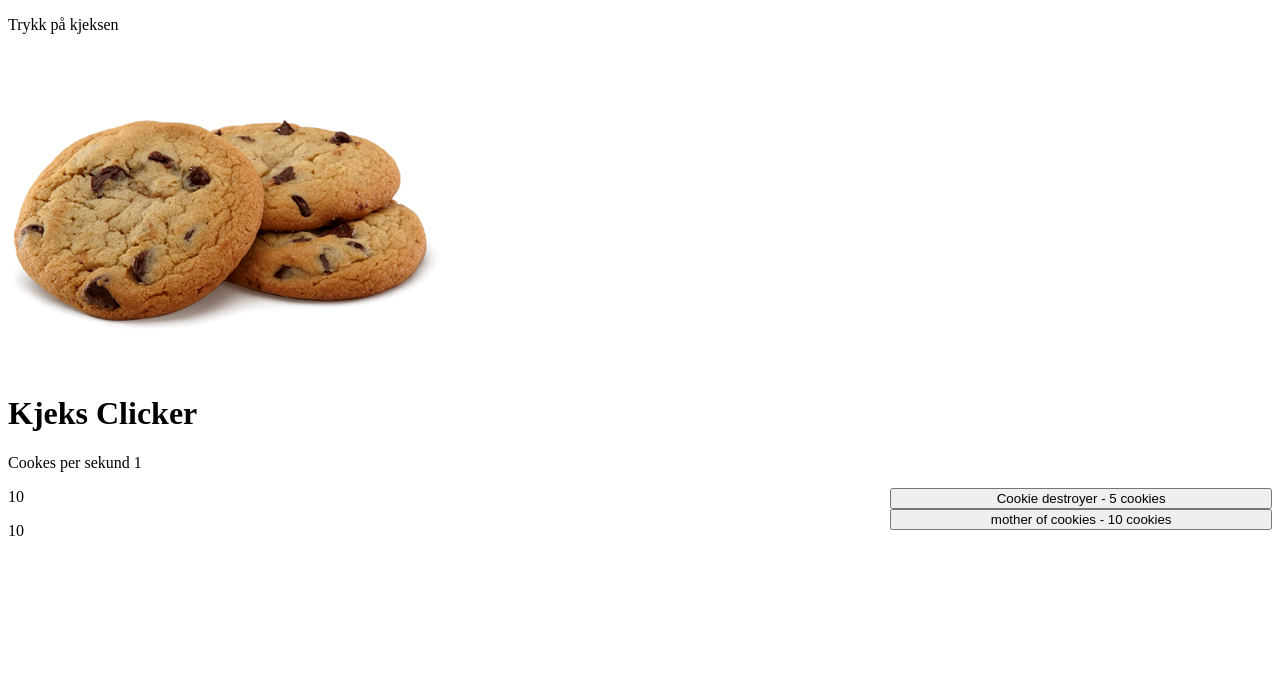
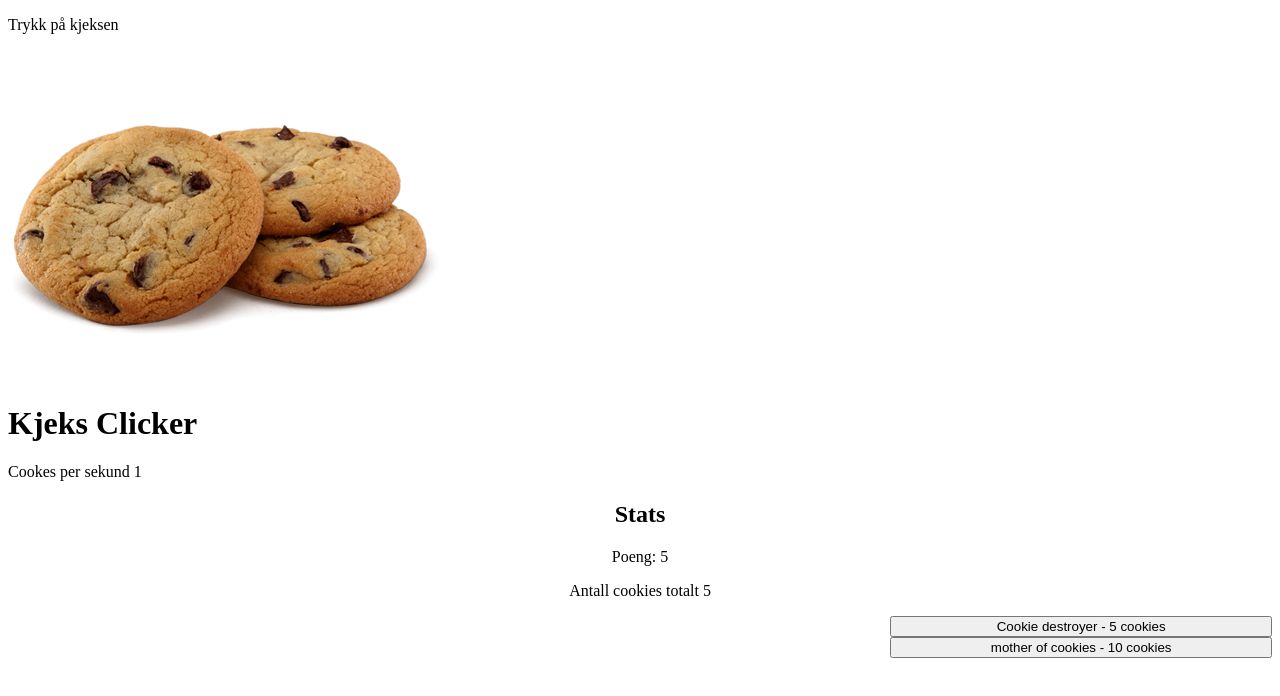
Before and after one commit to TheZenDenn/clicker-spill, a SvelteKit app: page / in a window 1280 px wide. Shown: the top 696 px of the page. Built offline with nearby package versions, Linux system fonts and the light colour scheme.

Commit message:
rar ting

```diff
--- a/src/routes/+page.svelte
+++ b/src/routes/+page.svelte
@@ -2,7 +2,8 @@
     import kjeks from "$lib/bilder/kjeks.png";
     import {items} from "$lib/meny";
 
-    let antallOppgradering = 0
+    let antallCookiesTotalt = 0;
+    let antallOppgradering = 1;
     let poeng = 0
     let eksponent = 1.3
     let k = 1
@@ -11,41 +12,17 @@
 
     //Trykke for på kjeksen for å få kjeks
     function faaPoeng(){
-    poeng = poeng + (1 + antallOppgradering)
+        poeng += antallOppgradering
+        antallCookiesTotalt += antallAutoOppgradering;
+        console.log(antallAutoOppgradering);
     }
 
     //Automatisk få kjeks hvert sekund
     setInterval(function(){
-    poeng = poeng + (1+antallAutoOppgradering)
-}, 1000);
-    /* deprecated
-    //Oppgraderinger. Sjekke hvor mange kjeks man har, og trekke fra prisen av oppgradering.
-    function oppgradering(){
-        if (poeng >= pris){
-        poeng = poeng - pris
-        antallOppgradering = antallOppgradering +1
-        k = k + 1
-        //Prisskifte
-        pris = Math.round (10 * (k**eksponent))
-     }
-        else {
-            alert("Ikke nok poeng")
-        }
-    }
+        faaPoeng();
+        //poeng = poeng + (1+antallAutoOppgradering)
 
-    //Automatisk kjeks oppgradering
-        function autoOppgradering(){
-        if (poeng >= pris){
-        poeng = poeng - pris
-        antallAutoOppgradering = antallAutoOppgradering +1
-        k = k + 1
-        pris = Math.round (10 * (k**eksponent))
-     }
-        else {
-            alert("Ikke nok poeng")
-        }
-
-}*/
+    }, 1000);
     /**
      * Oppgraderer basert etter pris og bestemmer hvor mye cookiespersekund øker med
      * @param pris
@@ -57,25 +34,30 @@
 
         antallAutoOppgradering += addition;
         poeng -= pris;
-        console.log(pris, antallAutoOppgradering);
+        //console.log(pris, antallAutoOppgradering);
     }
 
     </script>
     <p>Trykk på kjeksen</p>
-    <a href="" on:click={faaPoeng}><img src="{kjeks}" alt=""></a>
+    <h1 on:click={() => {faaPoeng();}}><img src="{kjeks}" alt=""></h1>
     <!--<button on:click={faaPoeng}>Trykk</button>-->
     <h1>Kjeks Clicker</h1><!--
     <button on:click={oppgradering}>Kjøp oppgradering</button>
     <button on:click={autoOppgradering}>Kjøp auto oppgradering</button>
 -->
     <p>Cookes per sekund {antallAutoOppgradering}</p>
+    <div class="stats">
+        <h2>Stats</h2>
+        <p>Poeng: {poeng}</p>
+        <p>Antall cookies totalt {antallCookiesTotalt}</p>
+    </div>
+
     <div class="shop">
         {#each items as item}
             <button on:click={() => {upgrade(item.pris, item.addition)}}>{item.navn} - {item.pris} cookies</button>
         {/each}
     </div>
-    <p>{poeng}</p>
-    <p>{pris}</p>
+
 
 
     <style>
@@ -86,5 +68,8 @@
         .shop button {
             width: 100%;
         }
+        .stats {
+            text-align: center;
 
+        }
     </style>
```
